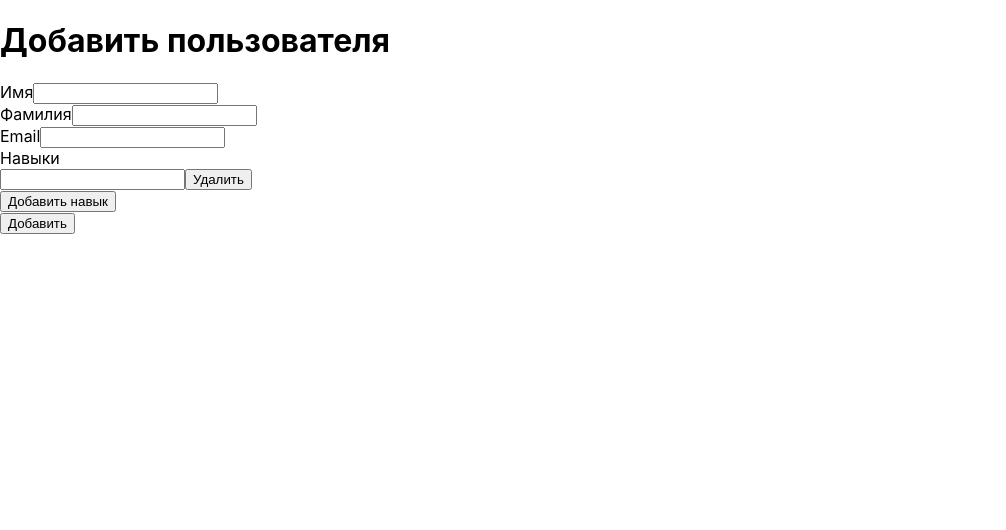
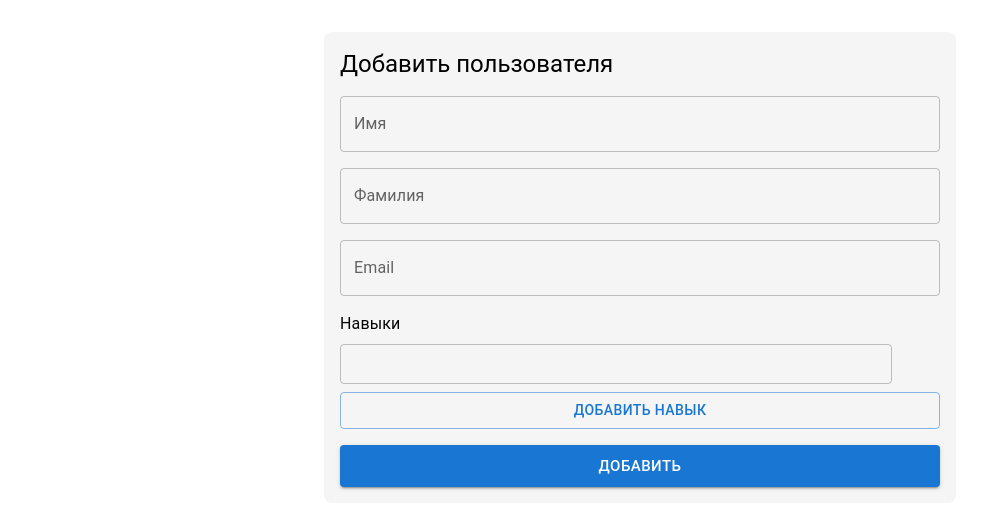
Before and after one commit to vyatsenk0/user-management-app, a React (Create React App) app: page /add in a window 1280 px wide. Shown: the top 530 px of the page, without its empty margins (0-1006 px from the left). Built offline with nearby package versions, Linux system fonts and the light colour scheme; some icons are missing.

Commit message:
feat: migrated UserForm to MUI; adjusted fields width in userlist

```diff
--- a/src/pages/UserForm.tsx
+++ b/src/pages/UserForm.tsx
@@ -3,6 +3,8 @@ import { useNavigate, useParams } from 'react-router-dom';
 import { User, UserFormValues } from '../types';
 import { addUser, updateUser, getUsers } from '../api';
 import { useEffect, useState } from 'react';
+import { TextField, Button, Box, Stack, Typography, IconButton } from '@mui/material';
+import DeleteIcon from '@mui/icons-material/Delete';
 
 export default function UserForm() {
   const { id } = useParams();
@@ -57,49 +59,69 @@ export default function UserForm() {
     navigate('/');
   };
 
-  if (loading) return <div>Загрузка...</div>;
+  if (loading) return <Typography>Загрузка...</Typography>;
 
   return (
-    <div>
-      <h1>{id ? 'Редактировать' : 'Добавить'} пользователя</h1>
+    <Box sx={{ maxWidth: 600, mx: 'auto', mt: 4, p: 2, bgcolor: '#f5f5f5', borderRadius: 2 }}>
+      <Typography variant="h5" mb={2}>
+        {id ? 'Редактировать' : 'Добавить'} пользователя
+      </Typography>
       <form onSubmit={handleSubmit(onSubmit)}>
-        <div>
-          <label>Имя</label>
-          <input {...register('firstName', { required: 'Имя обязательно' })} />
-          <span style={{ color: 'red', fontSize: '0.85rem', marginLeft: 4 }}> {errors.firstName?.message} </span>
-        </div>
-        <div>
-          <label>Фамилия</label>
-          <input {...register('lastName', { required: 'Фамилия обязательна' })} />
-          <span style={{ color: 'red', fontSize: '0.85rem', marginLeft: 4 }}> {errors.lastName?.message} </span>
-        </div>
-        <div>
-          <label>Email</label>
-          <input
+        <Stack spacing={2}>
+          <TextField
+            label="Имя"
+            {...register('firstName', { required: 'Имя обязательно' })}
+            error={!!errors.firstName}
+            helperText={errors.firstName?.message}
+            fullWidth
+          />
+          <TextField
+            label="Фамилия"
+            {...register('lastName', { required: 'Фамилия обязательна' })}
+            error={!!errors.lastName}
+            helperText={errors.lastName?.message}
+            fullWidth
+          />
+          <TextField
+            label="Email"
             {...register('email', {
               required: 'Email обязателен',
               pattern: {
                 value: /^\S+@\S+$/i,
-                message: 'Неверный формат Email'
-              }
+                message: 'Неверный формат Email',
+              },
             })}
+            error={!!errors.email}
+            helperText={errors.email?.message}
+            fullWidth
           />
-          <span style={{ color: 'red', fontSize: '0.85rem', marginLeft: 4 }}> {errors.email?.message} </span>
-        </div>
-        <div>
-          <label>Навыки</label>
-          {fields.map((f, idx) => (
-            <div key={f.id}>
-              <input {...register(`skills.${idx}.value`)} />
-              <button type="button" onClick={() => remove(idx)}>Удалить</button>
-            </div>
-          ))}
-          <button type="button" onClick={() => append({ value: '' })}>
-            Добавить навык
-          </button>
-        </div>
-        <button type="submit">{id ? 'Сохранить' : 'Добавить'}</button>
+
+          <Box>
+            <Typography mb={1}>Навыки</Typography>
+            <Stack spacing={1}>
+              {fields.map((f, idx) => (
+                <Stack key={f.id} direction="row" spacing={1} alignItems="center">
+                  <TextField
+                    {...register(`skills.${idx}.value`)}
+                    fullWidth
+                    size="small"
+                  />
+                  <IconButton color="error" onClick={() => remove(idx)}>
+                    <DeleteIcon />
+                  </IconButton>
+                </Stack>
+              ))}
+              <Button variant="outlined" onClick={() => append({ value: '' })}>
+                Добавить навык
+              </Button>
+            </Stack>
+          </Box>
+
+          <Button type="submit" variant="contained" size="large">
+            {id ? 'Сохранить' : 'Добавить'}
+          </Button>
+        </Stack>
       </form>
-    </div>
+    </Box>
   );
 }
--- a/src/pages/UserList.tsx
+++ b/src/pages/UserList.tsx
@@ -22,7 +22,7 @@ export default function UserList() {
     { field: 'id', headerName: 'ID', width: 70 },
     { field: 'firstName', headerName: 'Имя', width: 150, sortable: true },
     { field: 'lastName', headerName: 'Фамилия', width: 150 },
-    { field: 'email', headerName: 'Email', width: 200 },
+    { field: 'email', headerName: 'Email', width: 210 },
     {
       field: 'skills',
       headerName: 'Навыки',
@@ -34,7 +34,7 @@ export default function UserList() {
     {
       field: 'registeredAt',
       headerName: 'Дата регистрации',
-      width: 170,
+      width: 160,
       sortable: true,
       renderCell: (params: GridRenderCellParams<User>) => {
         return params.row.registeredAt
```
